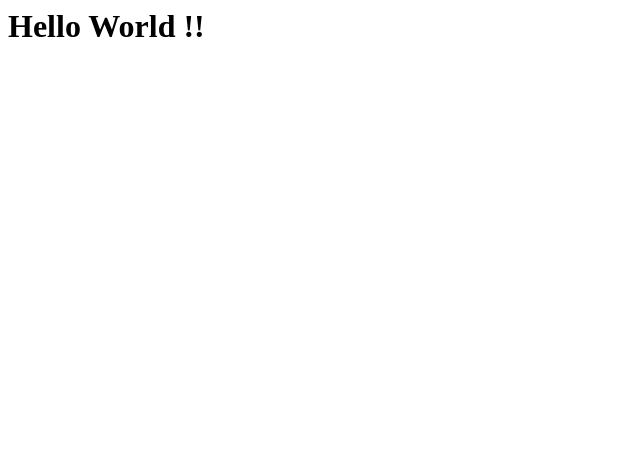
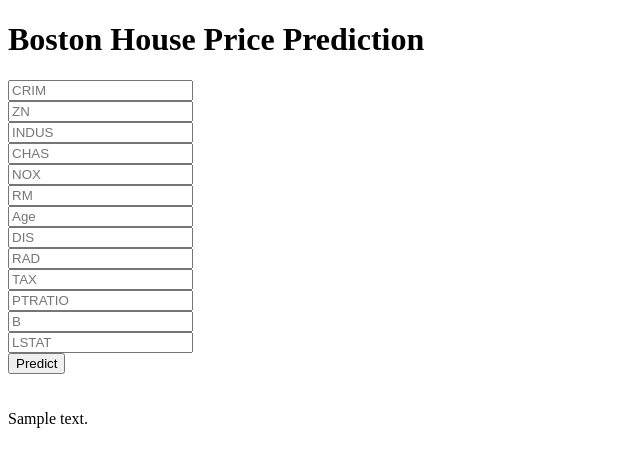
Before and after one commit to radha-rathore/bostonHousePricing, a Flask app: template templates/home.html in a window 1280 px wide. Shown: the top 467 px of the page, without its empty margins (0-640 px from the left). Run offline with Flask 3, Linux system fonts and the light colour scheme; the template is opened without the code that fills it: most values are stand-ins (such as "Sample title", 1, 10 or a date in 2020); parts of the project's set-up code (start-up, migrations or seed data) failed here and were passed over.

Commit message:
This commit is with web app

```diff
--- a/app.py
+++ b/app.py
@@ -22,5 +22,16 @@
     print(output[1])
     return jsonify(output[0])
 
+
+@app.route('/predict', methods = ['POST'])
+def predict():
+    data = [float(x) for x in request.form.values()] #captures all values from html form
+    final_input = np.array(data).reshape(1,-1)
+    print(final_input)
+    output = regmodel.predict(final_input)[0]
+    # print(output[1])
+    return render_template("home.html", prediction_text=f'The predicted price is {output}')
+
+
 if __name__=="__main__":
     app.run(debug = True)
--- a/templates/home.html
+++ b/templates/home.html
@@ -1,3 +1,48 @@
-<h1>
-Hello World !!
-</h1>
+<!DOCTYPE html>
+<html >
+
+<head>
+  <meta charset="UTF-8">
+  <title>ML API</title>
+  <link href='https://fonts.googleapis.com/css?family=Pacifico' rel='stylesheet' type='text/css'>
+<link href='https://fonts.googleapis.com/css?family=Arimo' rel='stylesheet' type='text/css'>
+<link href='https://fonts.googleapis.com/css?family=Hind:300' rel='stylesheet' type='text/css'>
+<link href='https://fonts.googleapis.com/css?family=Open+Sans+Condensed:300' rel='stylesheet' type='text/css'>
+
+
+</head>
+
+<body>
+ <div class="login">
+	<h1>Boston House Price Prediction</h1>
+
+     <!-- Main Input For Receiving Query to our ML -->
+    <form action="{{ url_for('predict')}}"method="post">
+      <input type="text" name="CRIM" placeholder="CRIM" required="required" /><br>
+    	<input type="text" name="ZN" placeholder="ZN" required="required" /><br>
+        <input type="text" name="INDUS" placeholder="INDUS" required="required" /><br>
+        <input type="text" name="CHAS" placeholder="CHAS" required="required" /><br>
+        <input type="text" name="NOX" placeholder="NOX" required="required" /><br>
+        <input type="text" name="RM" placeholder="RM" required="required" /><br>
+        <input type="text" name="Age" placeholder="Age" required="required" /><br>
+        <input type="text" name="DIS" placeholder="DIS" required="required" /><br>
+        <input type="text" name="RAD" placeholder="RAD" required="required" /><br>
+        <input type="text" name="TAX" placeholder="TAX" required="required" /><br>
+        <input type="text" name="PTRATIO" placeholder="PTRATIO" required="required" /><br>
+        <input type="text" name="B" placeholder="B" required="required" /><br>
+        <input type="text" name="LSTAT" placeholder="LSTAT" required="required" /><br>
+
+
+
+        <button type="submit" class="btn btn-primary btn-block btn-large">Predict</button>
+    </form>
+
+   <br>
+   <br>
+
+
+ </div>
+ {{prediction_text}}
+
+</body>
+</html>
```
